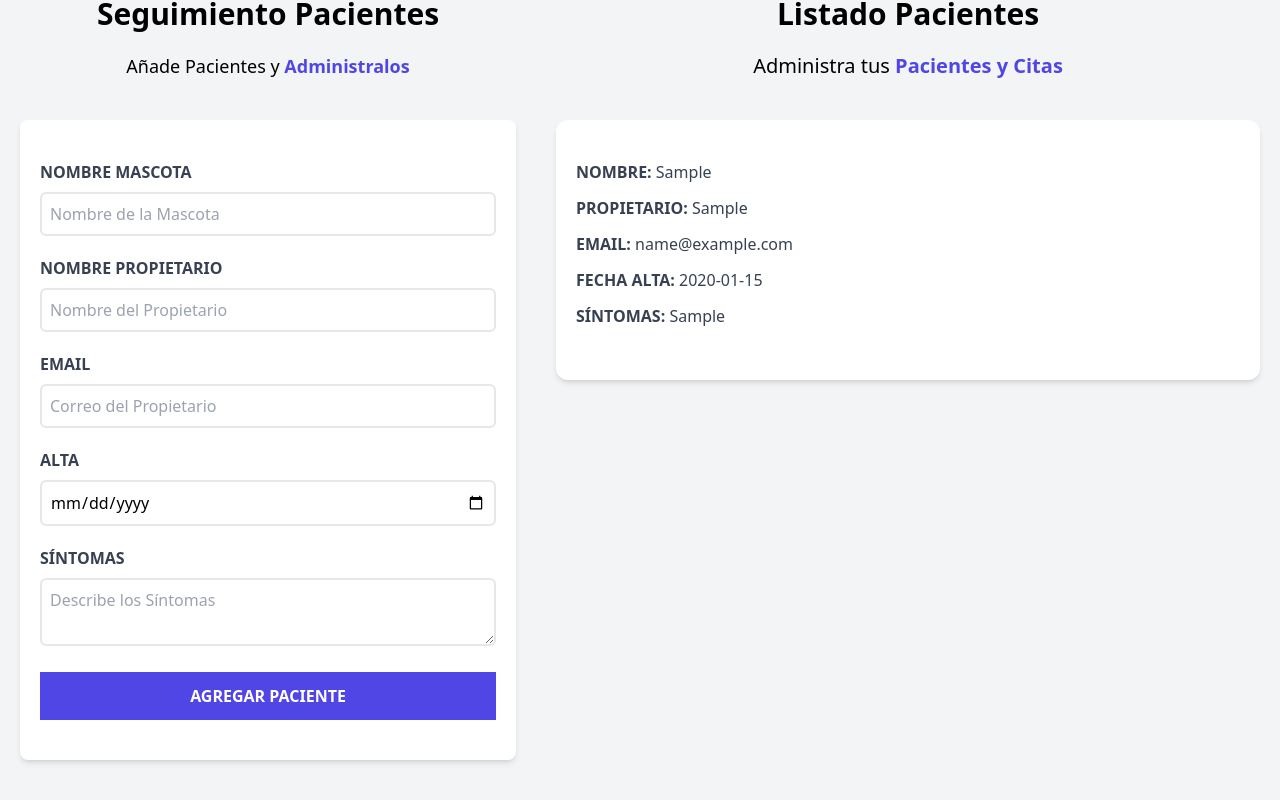
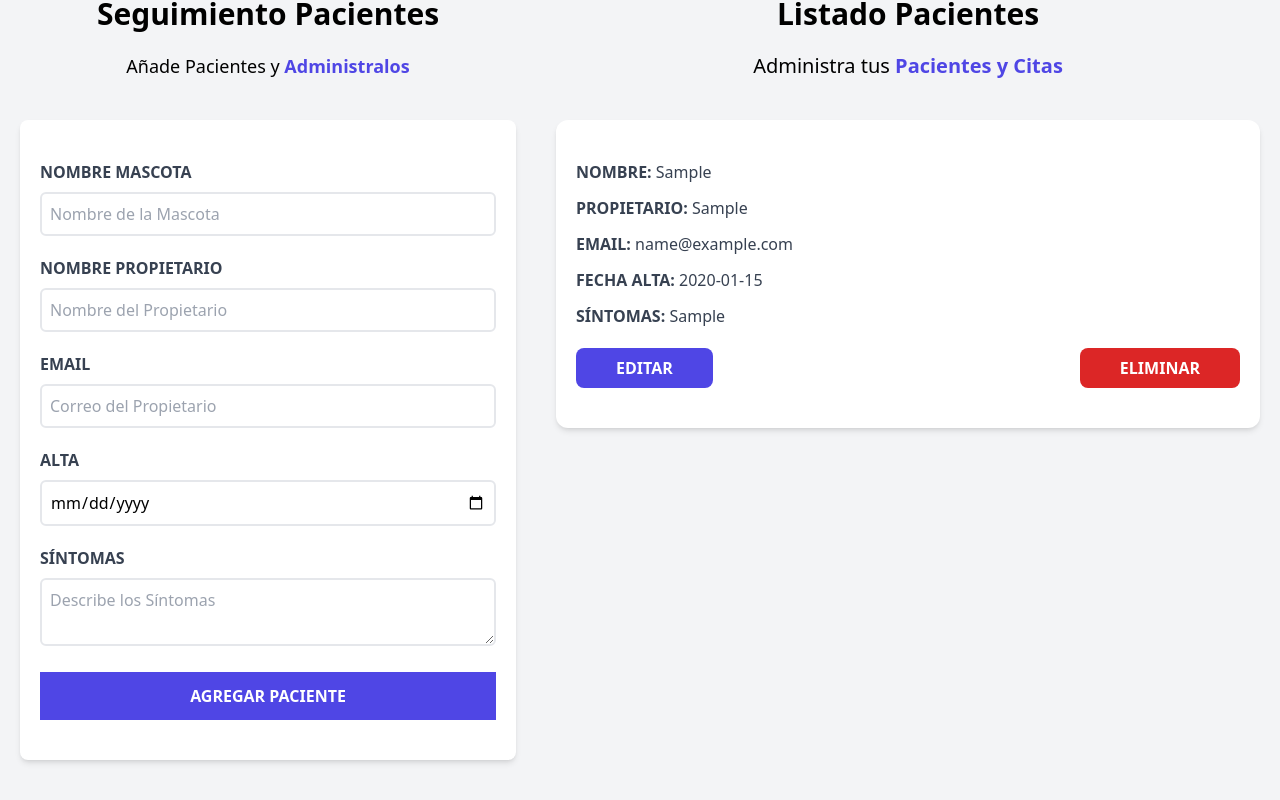
Before and after one commit to AlexNear77/Pacientes-Veterinaria, a React (Vite) app: page / in a window 1280 px wide. Both pictures are taken after typing "Sample", "Sample", "name@example.com", "2020-01-15", "Sample" into the empty fields and a click on the input "Agregar Paciente". Shown: the part 228-1028 px from the top of the page. Built offline with nearby package versions, Linux system fonts and the light colour scheme.

Commit message:
Agregando funcionalidad al componente ListadoPacientes y añadiendo estilos y agregando botones de gestion

```diff
--- a/src/components/ListadoPacientes.jsx
+++ b/src/components/ListadoPacientes.jsx
@@ -7,7 +7,10 @@
 
 
     return (
+
     <div className="md:w-1/2 lg:w-3/5 md:h-screen overflow-y-scroll">
+        {pacientes && pacientes.length ? (
+            <>
                 <h2 className="font-black text-3xl text-center">Listado Pacientes</h2>
                 <p className="text-xl mt-5 mb-10 text-center">
                     Administra tus {''}
@@ -19,6 +22,18 @@
                         key={paciente.id}
                         paciente={paciente} />
                     ))}
+            </>
+
+        ): (
+            <>
+                <h2 className="font-black text-3xl text-center">No Hay Pacientes</h2>
+                <p className="text-xl mt-5 mb-10 text-center">
+                    Comienza agregando pacientes {''}
+                    <span className="text-indigo-600 font-bold">y aparecerán en este lugar</span>
+                </p>
+            </>
+        ) }
+
 
     </div>
     );
--- a/src/components/Paciente.jsx
+++ b/src/components/Paciente.jsx
@@ -21,6 +21,18 @@
             <p className="font-bold mb-3 text-gray-700 uppercase">Síntomas: {''}
                 <span className="font-normal normal-case">{paciente.sintomas}</span>
             </p>
+
+            <div className="flex justify-between mt-5">
+                <button type="button"
+                        className="py-2 px-10 bg-indigo-600 hover:bg-indigo-700 text-white font-bold uppercase rounded-lg" >
+                    Editar
+                </button>
+
+                <button type="button"
+                        className="py-2 px-10 bg-red-600 hover:bg-red-700 text-white font-bold uppercase rounded-lg" >
+                    Eliminar
+                </button>
+            </div>
         </div>
   )
 }
```
Lines whose indentation alone changed are shown as unchanged.
